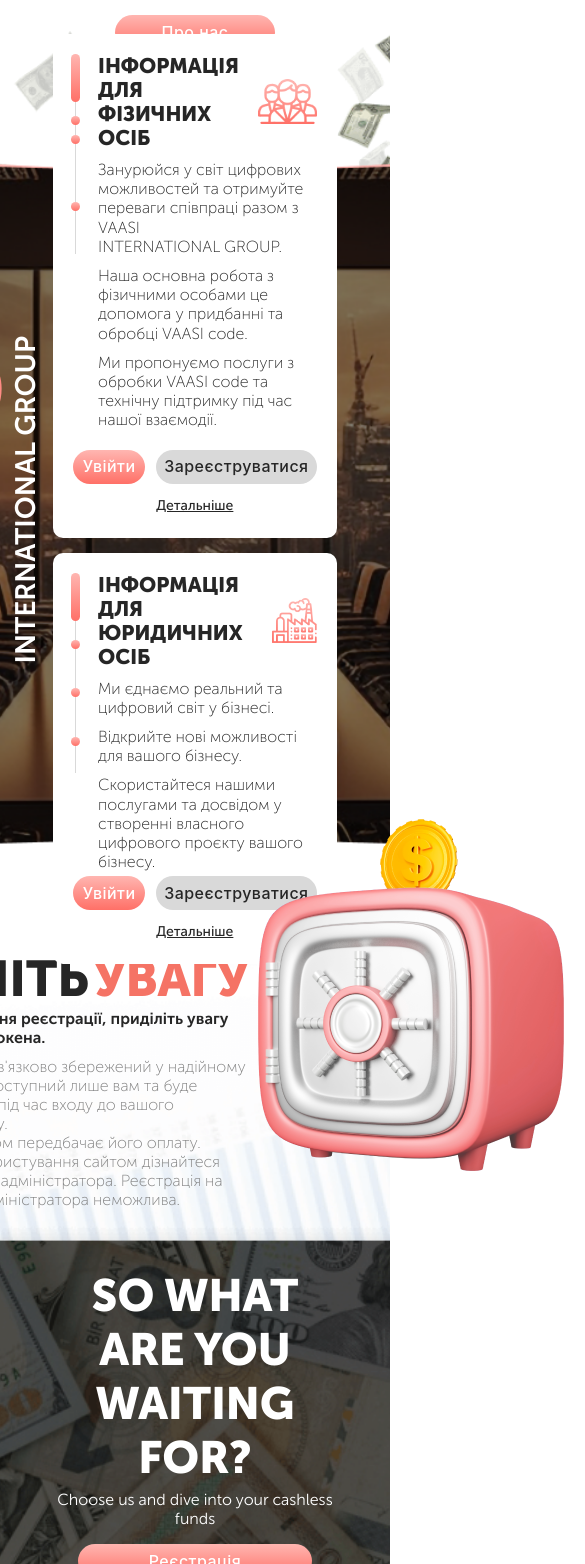
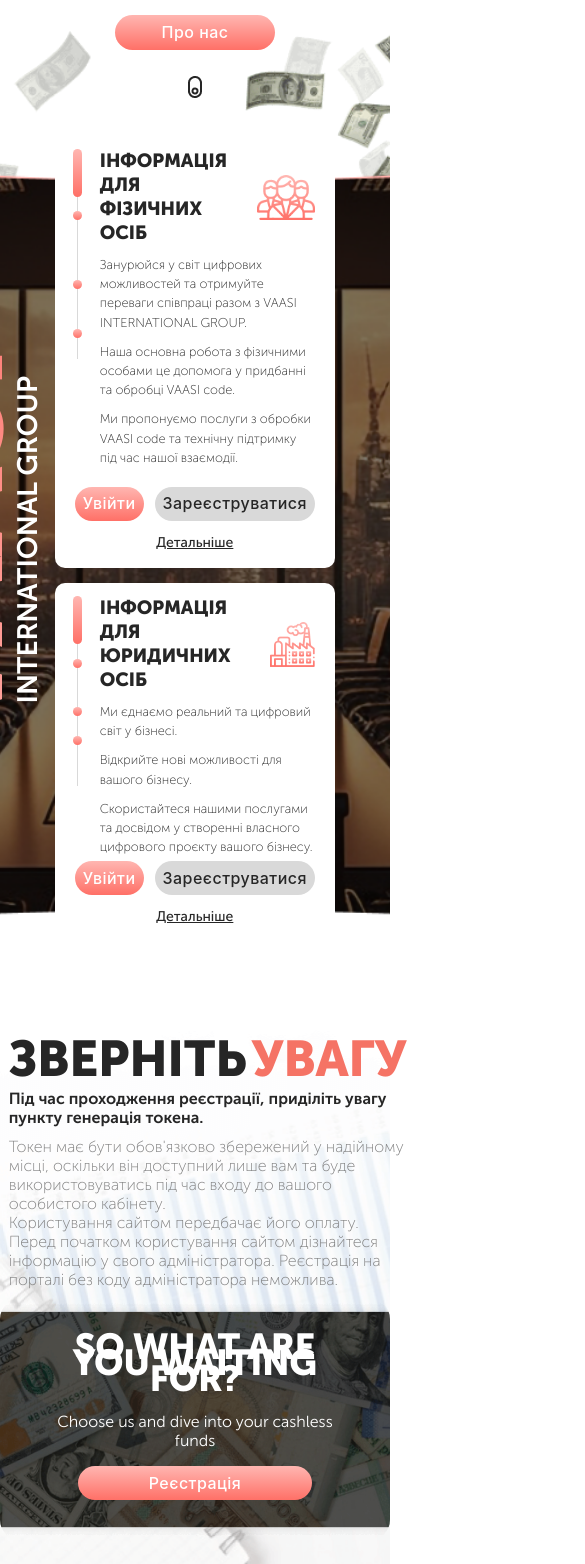
Before and after one commit to mayzelev/vaasi, a React (Vite) app: page /#/ in a window 390 px wide. Shown: the part 344-1908 px from the top of the page, 585 px wide, since content can reach past the window. Built offline with nearby package versions, Linux system fonts and the light colour scheme.

Commit message:
added tablet v

```diff
--- a/src/components/AttentionSection/AttentionSection.module.css
+++ b/src/components/AttentionSection/AttentionSection.module.css
@@ -1,12 +1,10 @@
 .container {
-
     background-image: url(../../assets/mainPageImg/backCalculator.png);
     background-repeat: no-repeat;
     background-size: cover;
     display: flex;
     flex-direction: column;
     align-items: center;
-
 }
 
 .containerTop {
@@ -31,7 +29,6 @@
 
     box-shadow: 0px 0px 0px rgba(0, 0, 0, 0.13);
     margin-bottom: 63px;
-
 }
 
 .card {
@@ -88,7 +85,8 @@
 }
 
 .bankImg {
-    width: 306px;
+    width: 100%;
+    max-width: 306px;
     height: 352px;
     transform: translateY(-130px);
 }
@@ -159,7 +157,21 @@
 }
 
 @media (max-width: 1024px) {
-  .containerBottom{
-    padding: 50px;
-  }
+    .containerBottom {
+        padding: 50px;
+    }
 }
+
+@media (max-width: 768px) {
+  .containerBottom {
+    padding: 40px;
+}
+    .bankImg {
+        display: none;
+    }
+    .headerTitle {
+        font-size: 36px;
+        line-height: 16px;
+        margin-bottom: 20px;
+    }
+}
--- a/src/components/Footer/Footer.module.css
+++ b/src/components/Footer/Footer.module.css
@@ -134,3 +134,12 @@
     font-size: 12px;
     line-height: 14px;
 }
+
+@media (max-width: 768px) {
+    .right {
+        flex-direction: column-reverse;
+    }
+    .linksInfo {
+        display: none;
+    }
+}
--- a/src/components/InfoSection/InfoSection.module.css
+++ b/src/components/InfoSection/InfoSection.module.css
@@ -291,14 +291,11 @@
         max-width: 500px;
     }
     .infoContainer {
-        background-position: center center;
-        background-size: cover;
+
         height: 100%;
         max-height: 720px;
     }
     .infoContainerSecondary {
-        background-position: center center;
-        background-size: cover;
         padding: 100px;
     }
 
@@ -354,31 +351,42 @@
         flex-direction: column;
     }
     .infoContainerSecondary {
-        padding: 90px;
+        padding: 130px;
+    }
+    .description {
+        font-size: 0.8rem;
+    }
+    .card {
+        padding: 13px 20px;
+        max-width: 355px;
     }
     .descriptionBottom {
         margin-bottom: 5px;
     }
     .cardTitle {
-        line-height: 24px;
+        line-height: none;
+        font-size: 19px;
     }
     .verticalLine {
-        height: 200px;
+        height: 210px;
     }
     .firstCircle {
-        margin-bottom: 10px;
+        margin-bottom: 60px;
     }
     .secondCircle {
-        margin-bottom: 58px;
+        margin-bottom: 40px;
+    }
+    .large2 {
+        margin-bottom: 15px;
     }
     .verticalLine2 {
-        height: 200px;
+        height: 190px;
     }
     .firstCircle2 {
         margin-bottom: 39px;
     }
 
     .secondCircle2 {
-        margin-bottom: 40px;
+        margin-bottom: 20px;
     }
 }
```
